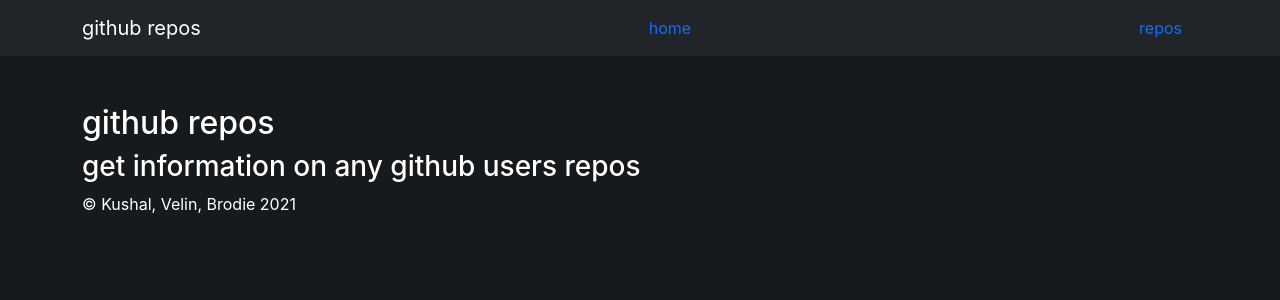
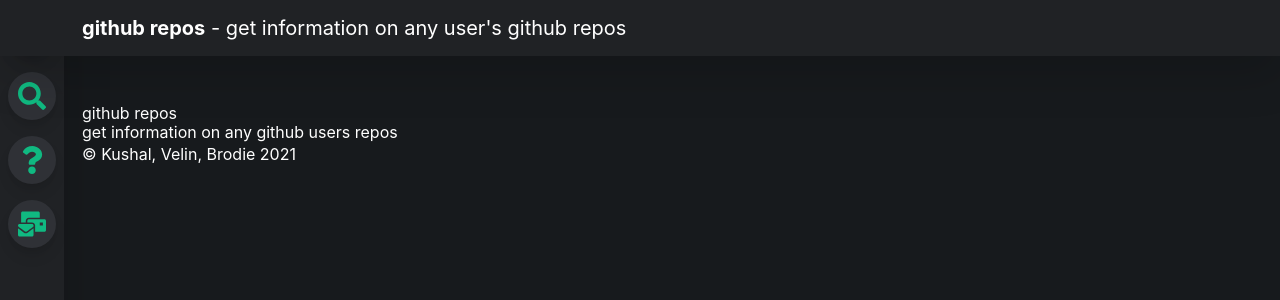
Before and after one commit to brodie-m/repo-tracker, a React (Create React App) app: page / in a window 1280 px wide. Shown: the top 300 px of the page. Built offline with nearby package versions, Linux system fonts and the light colour scheme.

Commit message:
added sidebar with logic

```diff
--- /dev/null
+++ b/craco.config.js
@@ -0,0 +1,10 @@
+module.exports = {
+    style: {
+      postcss: {
+        plugins: [
+          require('tailwindcss'),
+          require('autoprefixer'),
+        ],
+      },
+    },
+  }
--- a/src/App.css
+++ /dev/null
@@ -1,38 +0,0 @@
-.App {
-  text-align: center;
-}
-
-.App-logo {
-  height: 40vmin;
-  pointer-events: none;
-}
-
-@media (prefers-reduced-motion: no-preference) {
-  .App-logo {
-    animation: App-logo-spin infinite 20s linear;
-  }
-}
-
-.App-header {
-  background-color: #282c34;
-  min-height: 100vh;
-  display: flex;
-  flex-direction: column;
-  align-items: center;
-  justify-content: center;
-  font-size: calc(10px + 2vmin);
-  color: white;
-}
-
-.App-link {
-  color: #61dafb;
-}
-
-@keyframes App-logo-spin {
-  from {
-    transform: rotate(0deg);
-  }
-  to {
-    transform: rotate(360deg);
-  }
-}
--- a/src/App.js
+++ b/src/App.js
@@ -1,13 +1,14 @@
 import React from "react";
-import "./App.css";
 import { Welcome, Repos } from "./pages";
 import { Route, Switch } from "react-router-dom";
+import Sidebar from "./components/Sidebar";
 
 function App() {
   return (
     <Switch>
 
     <Route path = '/' exact>
+      <Sidebar/>
       <Welcome/>
     </Route>
     <Route path = '/repos' exact>
--- a/src/components/CustomNav.js
+++ b/src/components/CustomNav.js
@@ -2,11 +2,14 @@
 import {Navbar, Nav, Container} from 'react-bootstrap'
 export default function CustomNav() {
     return (
-        <Navbar bg='dark'>
+        <Navbar className='bg-gray-900 text-white shadow-lg'>
             <Container>
-                <Navbar.Brand href='/' className = 'text-white'>github repos</Navbar.Brand>
-                <Nav.Link href = '/'>home</Nav.Link>
-                <Nav.Link href = '/repos'>repos</Nav.Link>
+                <Navbar.Brand href='/' className = 'text-white'>
+                    <p>
+                        <b>github repos</b> - get information on any user's github repos</p>
+
+                    </Navbar.Brand>
+
             </Container>
         </Navbar>
     )
--- /dev/null
+++ b/src/components/Sidebar.js
@@ -0,0 +1,30 @@
+import React from 'react'
+import {BsPlus, BsFillLightningFill, BsGearFill} from 'react-icons/bs'
+import {FaFire, FaMailBulk, FaPoo, FaQuestion, FaSearch} from 'react-icons/fa'
+const Sidebar = () => {
+
+
+    return (
+        <div className='fixed top-0 left-0 h-screen w-16 m-0 flex flex-col bg-gray-900 text-white shadow-lg'>
+            <SideBarIcon icon={<FaFire size ='28'/>} />
+            <SideBarIcon text='search page'  href='./repos'icon={<FaSearch size='28'/>}/>
+            <SideBarIcon text='about' href='./about' icon={<FaQuestion size ='28'/>}/>
+            <SideBarIcon text='contact' href = './contact' icon={<FaMailBulk size ='28'/>}/>
+
+        </div>
+    )
+}
+const SideBarIcon = ({icon, text='tooltip', onClick, href}) => (
+    <div className = 'sidebar-icon group' >
+
+        <div onClick={() => window.location.href=`${href}`}>
+
+        {icon}
+        </div>
+        <span class='sidebar-tooltip group-hover:scale-100'>
+            {text}
+        </span>
+    </div>
+)
+
+export default Sidebar
--- a/src/index.css
+++ b/src/index.css
@@ -1,3 +1,24 @@
+@tailwind base;
+@tailwind components;
+@tailwind utilities;
+
+@layer components {
+  .sidebar-icon {
+    @apply relative flex items-center justify-center h-12 w-12 mt-2 mb-2 mx-auto shadow-lg bg-gray-800 text-green-500
+    hover:bg-green-600 hover:text-white
+    rounded-3xl hover:rounded-xl
+    transition-all duration-300 ease-linear;
+
+
+  }
+  .sidebar-tooltip {
+    @apply absolute w-auto p-2 m-2 min-w-max left-14
+    rounded-md shadow-md
+    text-white bg-gray-900
+    text-xs font-bold
+    transition-all duration-100 scale-0 origin-left;
+  }
+}
 body {
   margin: 0;
   font-family: -apple-system, BlinkMacSystemFont, 'Segoe UI', 'Roboto', 'Oxygen',
@@ -12,6 +33,8 @@
   font-family: source-code-pro, Menlo, Monaco, Consolas, 'Courier New',
     monospace;
 }
+
+
 .list-group-item {
   padding: 1rem;
   margin: 0px 10px;
--- /dev/null
+++ b/tailwind.config.js
@@ -0,0 +1,32 @@
+const colors = require('tailwindcss/colors')
+module.exports = {
+  mode: 'jit',
+  purge: ['./src/**/*.{js,jsx,ts,tsx}', './public/index.html'],
+    darkMode: 'class', // or 'media' or 'class'
+    theme: {
+      extend: {
+        colors: {
+          primary: '#202225',
+          secondary: '#5865f2',
+          gray: colors.trueGray,
+          gray: {
+            900: '#202225',
+            800: '#2f3136',
+            700: '#36393f',
+            600: '#4f545c',
+            400: '#d4d7dc',
+            300: '#e3e5e8',
+            200: '#ebedef',
+            100: '#f2f3f5',
+
+
+          }
+        }
+
+      },
+    },
+    variants: {
+      extend: {},
+    },
+    plugins: [],
+  }
```
Also changed, not shown: package.json (+10 -3 lines), 1 other file (tests, documents, lock files or other folders).
